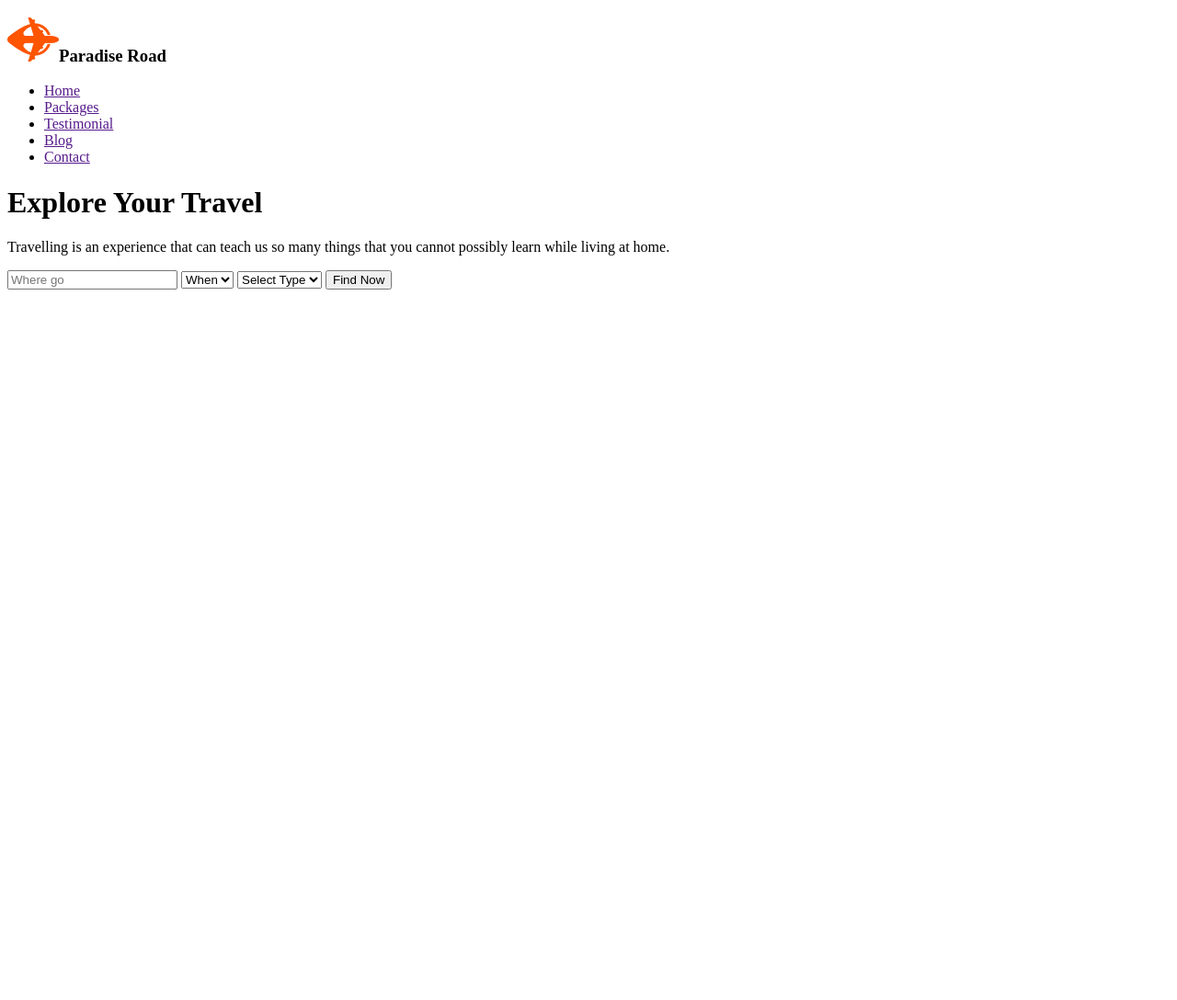
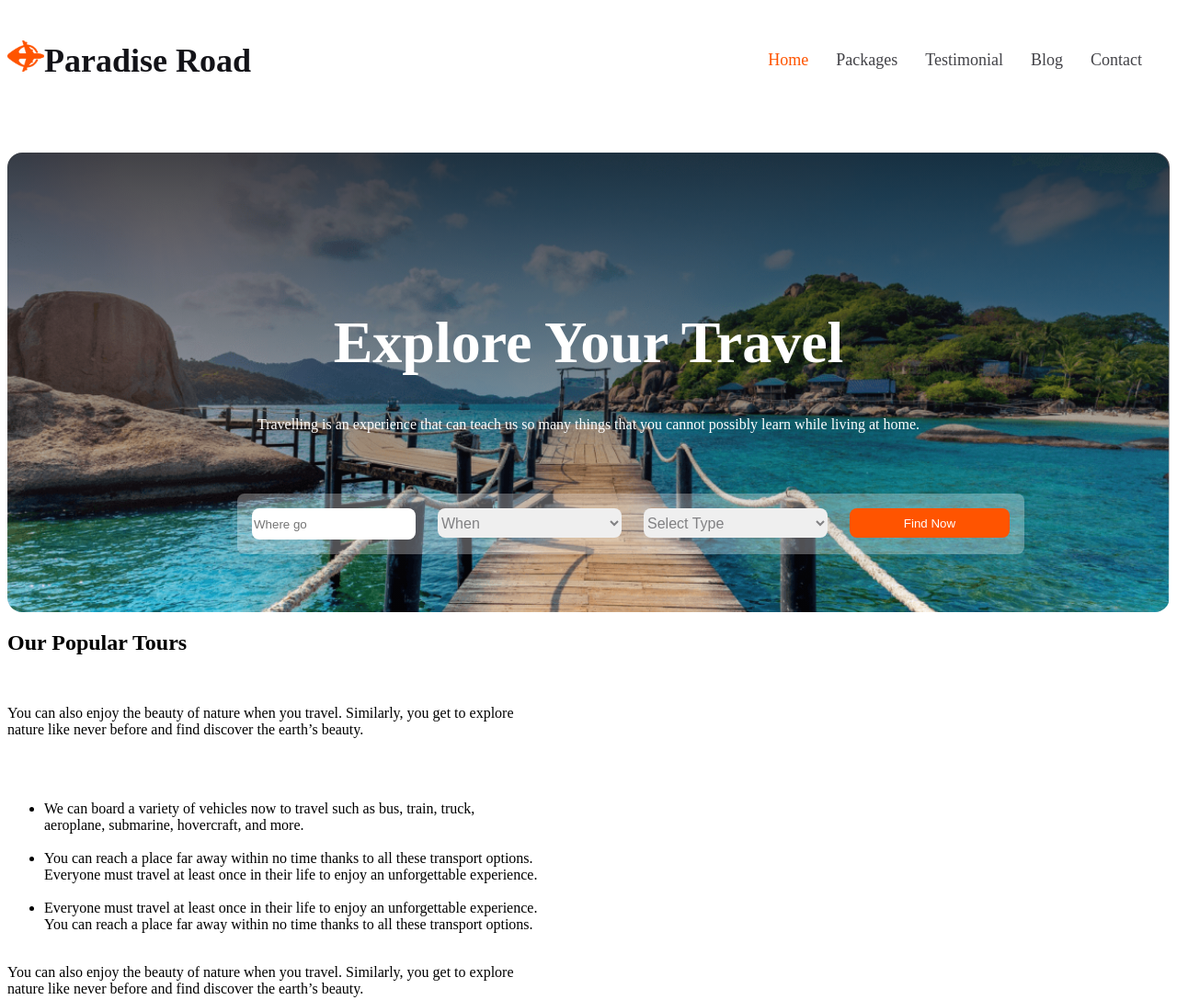
Before and after one commit to humyraheya12/my-travel-website, a plain HTML site: page index.html in a window 1280 px wide. Shown: the top 1088 px of the page at 92% size. Before the commit the page ends 800 px from the top, so only its background shows below. Drawn offline with Linux system fonts and the light colour scheme.

Commit message:
added destination-details

```diff
--- a/index.html
+++ b/index.html
@@ -35,6 +35,76 @@
                <button class="btn-primary">Find Now</button>
               </section>
         </div>
+        <main>
+            <section class="main-container">
+                <div> <h2 class="main-title">Our Popular Tours</h2>
+                    <br>
+                <p class="main-list">You can also enjoy the beauty of nature when you travel. Similarly, you get to explore <br> nature like never before and find discover the earth’s beauty.</p>
+                <br>
+                <br>
+                <ul class="main-list">
+                <li>We can board a variety of vehicles now to travel such as bus, train, truck,<br> aeroplane, submarine, hovercraft, and more.</li>
+                <br>
+
+                <li> You can reach a place far away within no time thanks to all these transport options. <br> Everyone must travel at least once in their life to enjoy an unforgettable experience.</li>
+                <br>
+
+                <li>Everyone must travel at least once in their life to enjoy an unforgettable experience. <br> You can reach a place far away within no time thanks to all these transport options.</li>
+                <br>
+
+            </ul>
+            <p class="main-list">You can also enjoy the beauty of nature when you travel. Similarly, you get to explore <br> nature like never before and find discover the earth’s beauty.</p>
+            <button class="btn-secondary">Read More</button>
+         </div>
+           <img src="Images/Rectangle 4.png" alt="">
+                </section>
+           <section class="destination">
+            <h1 class="destination-title">Choose Your Destination</h1>
+            <p class="destination-text">You can also enjoy the beauty of nature when you travel. Similarly, you get to explore <br> nature like never before and find discover the earth’s beauty</p>
+           </section>
+           <section class="destination-img">
+           <div>
+            <img src="Images/Rectangle 5.png" alt="">
+            <!-- <p class="destination-choose">Maldives</p>  -->
+           <img  src="Images/Rectangle 8.png" alt="">
+            <!-- <p class="destination-choose">Indonesia</p> -->
+        </div>
+           <div class="vertical-img">
+            <img src="Images/Rectangle 6.png" alt="">
+            <img src="Images/Rectangle 7.png" alt="">
+            <img class="kashmir" src="Images/Rectangle 9.png" alt="">
+           </div>
+           <div>
+            <img src="Images/Rectangle 11.png" alt="">
+            <img src="Images/Rectangle 10.png" alt=""></div>
+        </section>
+        <section class="details">
+
+            <h2 class="details-title">
+                Why Choose Us
+            </h2>
+            <p class="destination-text">
+                Everyone must travel at least once in their life to enjoy an unforgettable experience. <br> You can reach a place far away within no time thanks to all these transport options.
+            </p>
+            <div class="service">
+                <div class="service-details">
+                <h3 class="destination-details">
+                     Handpicked Hotels
+                </h3>
+                <p class="destination-text">Everyone must travel at least once in their life to enjoy an unforgettable experience. <br> You can reach a place far away within no time thanks to all these transport options.</p></div>
+            <div class="service-info">
+                <h3 class="destination-details">
+            World Class Service
+           </h3>
+           <p class="destination-text">Everyone must travel at least once in their life to enjoy an unforgettable experience. <br> You can reach a place far away within no time thanks to all these transport options.</p></div>
+        </div>
+        <br>
+        <br>
+        <div class="main-service">
+            <h3 class="destination-details">Best Price Guarantee</h3>
+            <p class="destination-text">Everyone must travel at least once in their life to enjoy an unforgettable experience. <br> You can reach a place far away within no time thanks to all these transport options.</p>
+        </div>
+        </section>
 
       </header>
 </body>
--- a/styles/travel.css
+++ b/styles/travel.css
@@ -0,0 +1,94 @@
+.section-title{
+    color: #131318;
+font-size: 36px;
+font-weight: 800;
+}
+.section-title img{
+    width: 40px;
+}
+nav{
+    display: flex;
+    justify-content: space-between;
+    align-items: center;
+}
+nav > ul{
+    display: flex;
+}
+nav li{
+    list-style: none;
+    margin-right: 30px;
+text-align: center;
+font-family: Mulish;
+font-size: 18px;
+font-weight: 400;
+}
+nav li a{
+    text-decoration: none;
+    color: #424247;
+text-align: center;
+font-family: Mulish;
+font-size: 18px;
+font-weight: 400;
+}
+.list-color{
+    color: #FF5400;
+}
+.banner{
+    background-image:linear-gradient(180deg, rgba(19, 19, 24, 0.80) 0%, rgba(19, 19, 24, 0.00) 100%), url('../Images/Group\ 13\ \(1\)\ \(1\).png');
+   max-width: 100%;
+    height: 500px ;
+    background-size: cover;
+background-repeat: no-repeat;
+
+border-radius: 16px;
+
+}
+.banner-title{
+    color: #FFF;
+font-size: 64px;
+font-weight: 800;
+text-align: center;
+padding-top: 170px;
+}
+.banner-text{
+    color: #FFF;
+text-align: center;
+font-size: 16px;
+font-weight: 400;
+
+}
+#banner-input{
+    width: 174px;
+height: 32px;
+border-radius: 8px;
+background: #FFF;
+border: none;
+}
+.btn-primary{
+    width: 174px;
+height: 32px;
+border-radius: 8px;
+background: #FF5400;
+border: none;
+color: #FFF;
+}
+.input{
+    border-radius: 8px;
+background: rgba(255, 255, 255, 0.30);
+display: inline-flex;
+padding: 16px;
+align-items: flex-start;
+gap: 24px;
+margin-left: 250px;
+margin-top: 50px;
+
+}
+#selection{
+    color: rgba(19, 19, 24, 0.50);
+font-size: 16px;
+font-weight: 400;
+    width: 25vh;
+    border-radius: 8px;
+    height: 32px;
+    border: none;
+}
```
